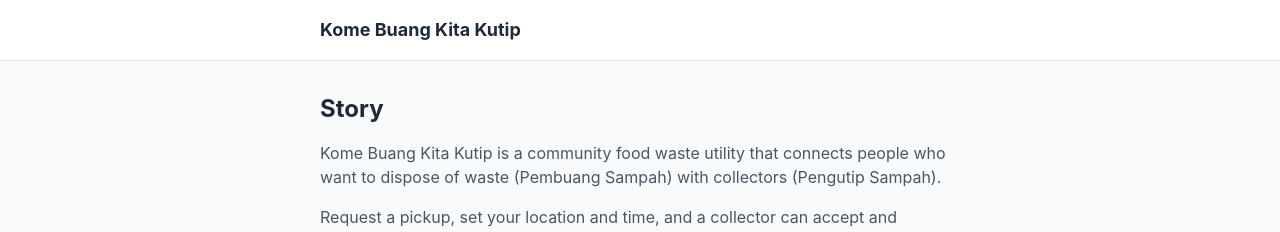
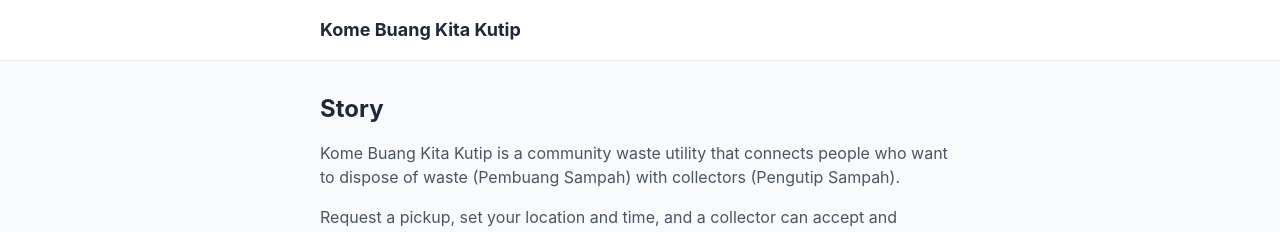
Before and after one commit to ashrafhamil/kutipsampah, a Next.js app: page /about in a window 1280 px wide. Shown: the top 232 px of the page. Built offline with nearby package versions, Linux system fonts and the light colour scheme.

Commit message:
Rebrand: Community Waste Utility (waste in general, not food only)
- layout, footer, about, README: Food Waste -> Waste Utility

```diff
--- a/app/about/page.js
+++ b/app/about/page.js
@@ -2,7 +2,7 @@ import Link from 'next/link'
 
 export const metadata = {
   title: 'Story | Kome Buang Kita Kutip',
-  description: 'The story behind Kome Buang Kita Kutip - Community Food Waste Utility',
+  description: 'The story behind Kome Buang Kita Kutip - Community Waste Utility',
 }
 
 export default function AboutPage() {
@@ -18,7 +18,7 @@ export default function AboutPage() {
       <main className="max-w-2xl mx-auto px-4 py-8">
         <h1 className="text-2xl font-bold text-gray-800 mb-4">Story</h1>
         <p className="text-gray-600 mb-4">
-          Kome Buang Kita Kutip is a community food waste utility that connects people who want to dispose of waste (Pembuang Sampah) with collectors (Pengutip Sampah).
+          Kome Buang Kita Kutip is a community waste utility that connects people who want to dispose of waste (Pembuang Sampah) with collectors (Pengutip Sampah).
         </p>
         <p className="text-gray-600 mb-4">
           Request a pickup, set your location and time, and a collector can accept and complete the job. Simple and local.
--- a/app/layout.js
+++ b/app/layout.js
@@ -1,7 +1,7 @@
 import './globals.css'
 
 export const metadata = {
-  title: 'Kome Buang Kita Kutip - Community Food Waste Utility',
+  title: 'Kome Buang Kita Kutip - Community Waste Utility',
   description: 'Connect waste requesters with collectors',
   icons: {
     icon: '/icon',
--- a/components/Footer.jsx
+++ b/components/Footer.jsx
@@ -8,7 +8,7 @@ export default function Footer() {
     <footer className="mt-auto border-t border-gray-200 bg-white py-4 w-full">
       <div className="w-full px-4 text-center text-sm text-gray-500">
         <p className="whitespace-nowrap overflow-x-auto flex items-center justify-center gap-2 flex-wrap">
-          Kome Buang Kita Kutip – Community Food Waste Utility
+          Kome Buang Kita Kutip – Community Waste Utility
           {' · '}
           <Link href="/about" className="text-primary hover:underline">
             Story
```
Also changed, not shown: 1 other file (tests, documents, lock files or other folders).
